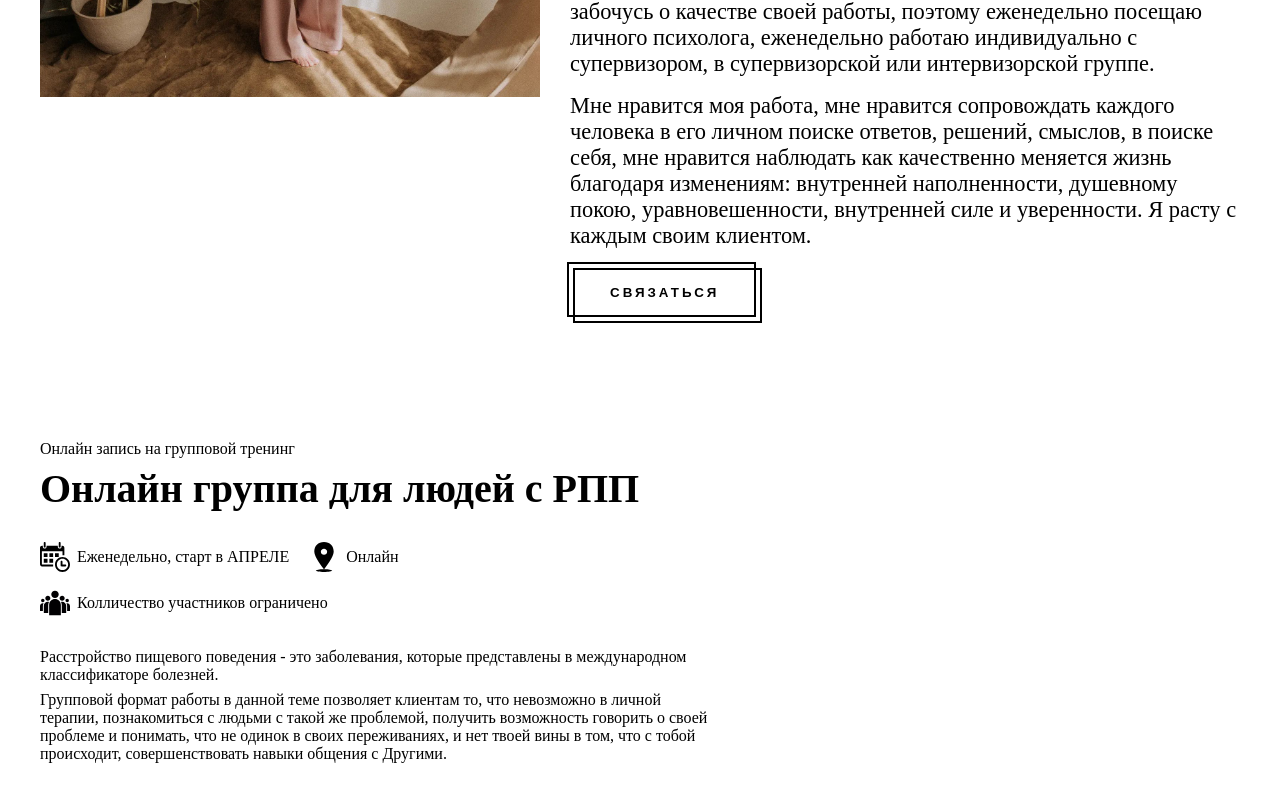
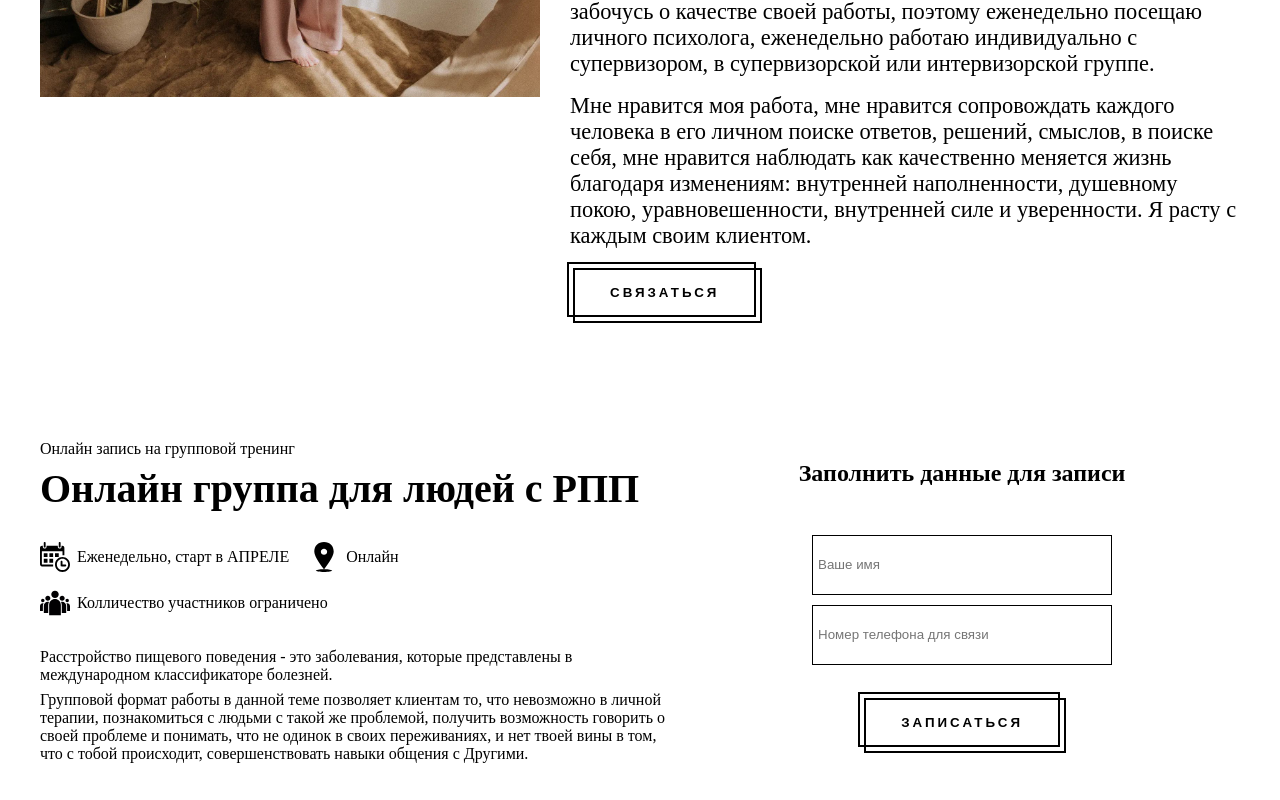
Before and after one commit to qusewen/psycholog, a React (Create React App) app: page / in a window 1280 px wide. Shown: the part 523-1323 px from the top of the page. Before the commit the page ends 1293 px from the top, so only its background shows below. Built offline with nearby package versions, Linux system fonts and the light colour scheme; a web font is replaced by a local one.

Commit message:
feat: create form

```diff
--- a/package.json
+++ b/package.json
@@ -12,6 +12,7 @@
     "@types/react-dom": "^18.0.0",
     "react": "^18.2.0",
     "react-dom": "^18.2.0",
+    "react-hook-form": "^7.43.5",
     "react-router-dom": "^6.8.2",
     "react-scripts": "5.0.1",
     "sass": "^1.58.3",
--- a/src/component/Button/Button.tsx
+++ b/src/component/Button/Button.tsx
@@ -3,10 +3,11 @@ import "./Button.scss";
 type Props = {
   nameBtn: string;
   onClick: React.MouseEventHandler;
+  type:React.ButtonHTMLAttributes<HTMLButtonElement>["type"]
 };
-export default function Button({ nameBtn, onClick }: Props) {
+export default function Button({ nameBtn, onClick,type }: Props) {
   return (
-    <button className='button' onClick={onClick}>
+    <button className='button' type={type} onClick={onClick}>
       {nameBtn}
     </button>
   );
--- /dev/null
+++ b/src/component/forms/Form-online-record.tsx
@@ -0,0 +1,41 @@
+import React from "react";
+import { useForm } from "react-hook-form";
+import Button from "../Button/Button";
+import './Form.scss'
+export default function FormOnlineRecord() {
+  const {
+    register,
+    handleSubmit,
+    watch,
+    formState: { errors },
+  } = useForm({
+    defaultValues: {
+      name: "",
+      phone: "",
+      service: "Онлайн группа РПП"
+    },
+  });
+
+
+  const onSubmit = handleSubmit((data) => console.log(data));
+  return (
+    <form className="onlineRecord" onSubmit={onSubmit}>
+        <h2 className="onlineRecord__title">Заполнить данные для записи</h2>
+      <input
+        {...register("name")}
+        className='input'
+        type='text'
+        placeholder='Ваше имя'
+        name='name'
+      />
+            <input
+        {...register("phone")}
+        className='input input__phone'
+        type='text'
+        placeholder='Номер телефона для связи'
+        name='phone'
+      />
+      <Button type="submit" nameBtn='Записаться' onClick={onSubmit}/>
+    </form>
+  );
+}
--- /dev/null
+++ b/src/component/forms/Form.scss
@@ -0,0 +1,23 @@
+.onlineRecord {
+  width: 50%;
+  padding: 10px 5px;
+  display: flex;
+  flex-direction: column;
+  align-items: center;
+  &__title {
+    margin-bottom: 48px;
+
+  }
+  margin-left: 15px;
+}
+.input {
+  border: 1px solid black;
+  padding: 7px 40px 7px 5px;
+  outline: none;
+width: 300px;
+height: 60px;
+margin-bottom: 10px;
+&__phone{
+    margin-bottom: 30px;
+}
+}
--- a/src/component/sections/About.tsx
+++ b/src/component/sections/About.tsx
@@ -43,7 +43,7 @@ export default function About() {
             уравновешенности, внутренней силе и уверенности. Я расту с
             каждым своим клиентом.
           </p>
-          <Button onClick={()=> console.log('click')} nameBtn = 'Связаться'/>
+          <Button type='button' onClick={()=> console.log('click')} nameBtn = 'Связаться'/>
         </div>
       </div>
     </div>
--- a/src/component/sections/Groupe.tsx
+++ b/src/component/sections/Groupe.tsx
@@ -2,10 +2,11 @@ import React from "react";
 import Calendar from "../../assets/svg/calendar.svg";
 import Location from "../../assets/svg/location.svg";
 import People from "../../assets/svg/people.svg";
+import FormOnlineRecord from "../forms/Form-online-record";
 export default function Groupe() {
   return (
     <section className='groupe'>
-      <div className='container'>
+      <div className='container groupe-container'>
         <div className='groupe__body'>
           <p className='groupe__subtitle'>Онлайн запись на групповой тренинг</p>
           <h2 className='groupe__title'>Онлайн группа для людей с РПП</h2>
@@ -35,7 +36,9 @@ export default function Groupe() {
             том, что с тобой происходит, совершенствовать навыки общения с
             Другими.
           </p>
+
         </div>
+        <FormOnlineRecord/>
       </div>
     </section>
   );
--- a/src/pages/main/Main.scss
+++ b/src/pages/main/Main.scss
@@ -22,6 +22,11 @@
 }
 
 .groupe {
+    padding: 0 5px 30px;
+&-container{
+display: flex;
+align-items: center;
+}
   &__img {
     width: 30px;
     margin-right: 7px;
```
Also changed, not shown: 1 other file (tests, documents, lock files or other folders).
